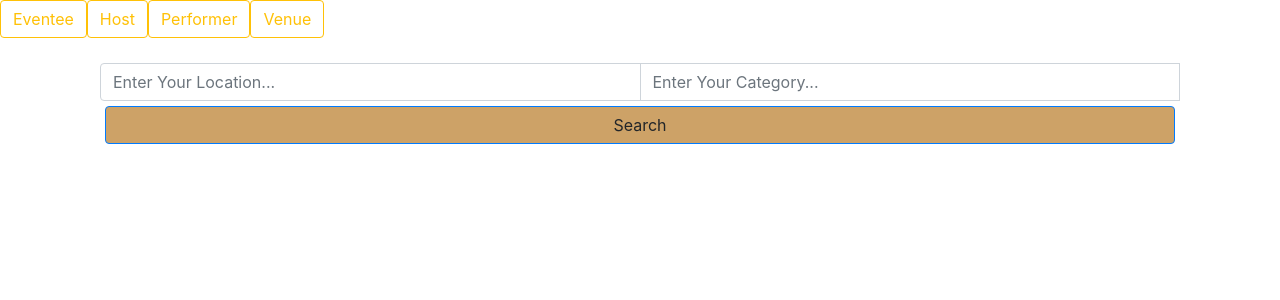
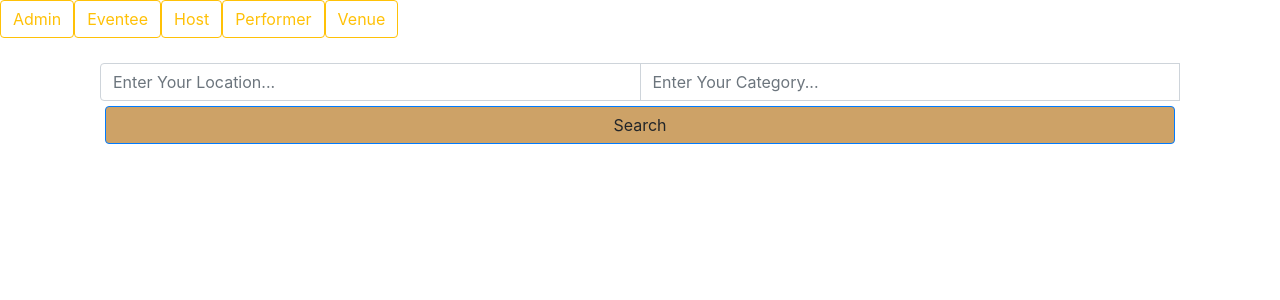
Before and after one commit to PratikJaipuria/landmarkEvents, an Angular app in the folder LandmarkEvents/src/main/frontend/: page / in a window 1280 px wide. Shown: the top 300 px of the page. Built offline with nearby package versions, Linux system fonts and the light colour scheme.

Commit message:
Admin button on Frontend

```diff
--- a/LandmarkEvents/src/main/frontend/src/app/app.component.html
+++ b/LandmarkEvents/src/main/frontend/src/app/app.component.html
@@ -6,6 +6,9 @@
   <a routerLink="/">
     </a>
 
+  <a class="btn btn-outline-warning" routerLink="/admin">
+    Admin
+  </a>
   <a class="btn btn-outline-warning" routerLink="/eventee">
     Eventee
   </a>
```
Also changed, not shown: 1 other file (tests, documents, lock files or other folders).
